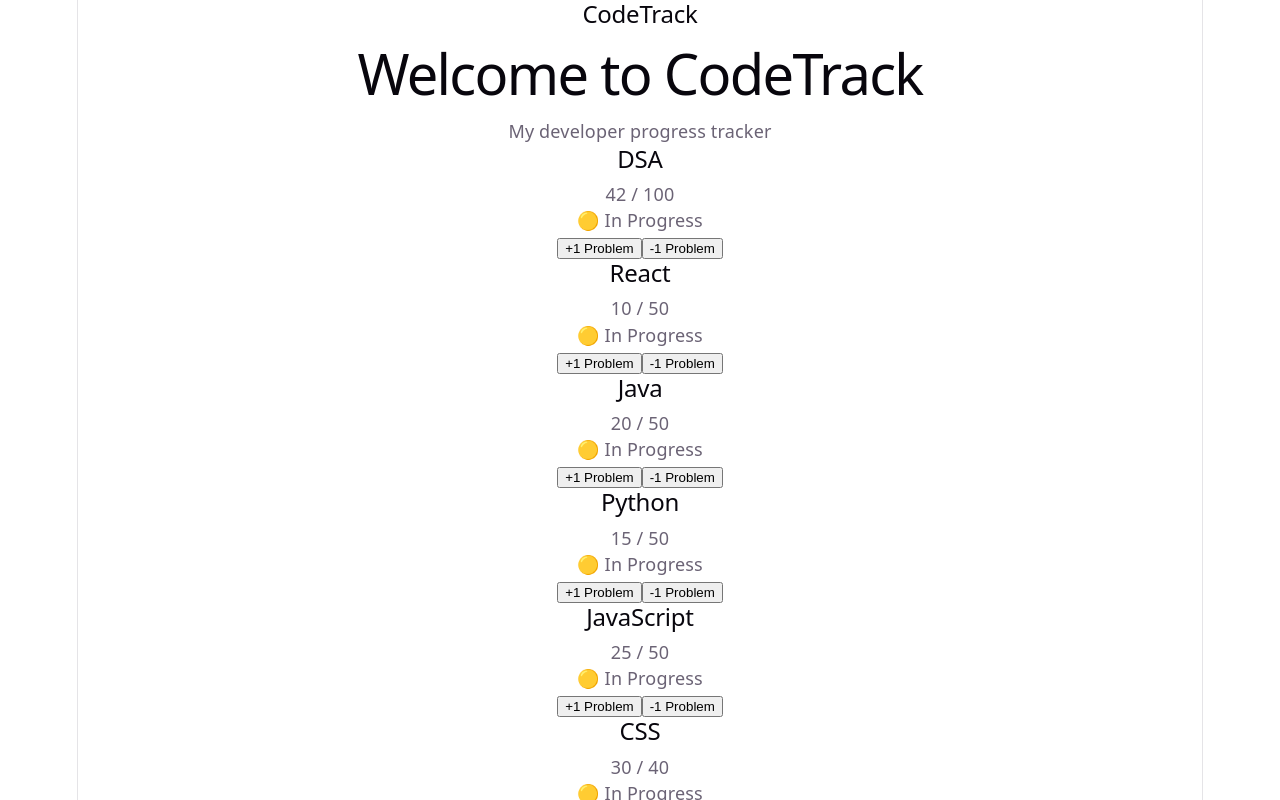
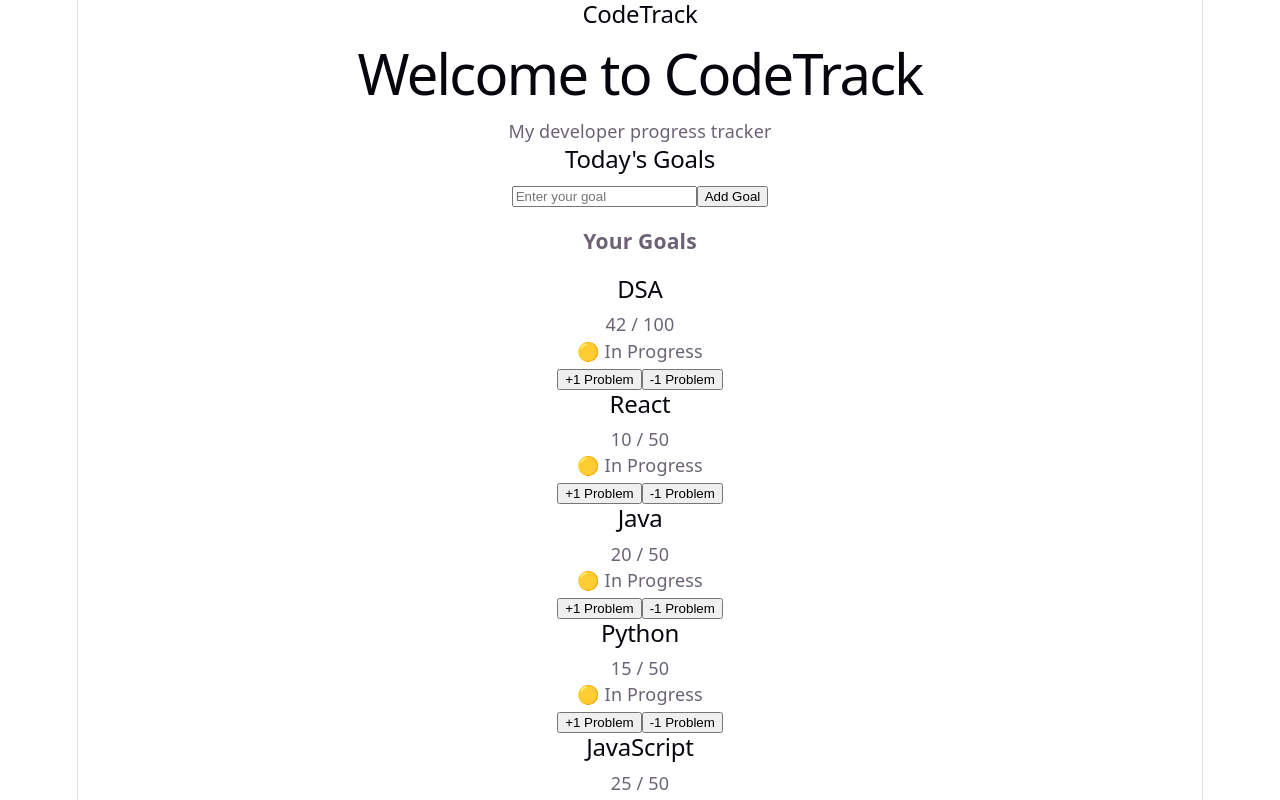
Before and after one commit to wablesayali11/my-first-react-app, a React (Vite) app: page / in a window 1280 px wide. Shown: the top 800 px of the page. Built offline with nearby package versions, Linux system fonts and the light colour scheme.

Commit message:
Added goal form and delete functionality

```diff
--- a/src/App.jsx
+++ b/src/App.jsx
@@ -1,3 +1,5 @@
+import { useState } from "react";
+import GoalForm from "./GoalForm.jsx";
 import Navbar from "./Navbar.jsx";
 import ProgressCard from "./ProgressCard.jsx";
 
@@ -24,17 +26,27 @@ function App() {
       total: 50
     },
     {
-      title:"JavaScript",
+      title: "JavaScript",
       completed: 25,
       total: 50
     },
     {
-      title:"CSS",
+      title: "CSS",
       completed: 30,
       total: 40
     }
+  ];
 
-  ];
+  // Store goals
+  const [goals, setGoals] = useState([]);
+
+  // Add a new goal
+  function addGoal(newGoal) {
+    setGoals([...goals, newGoal]);
+  }
+  function deleteGoal(indexToDelete) {
+  setGoals(goals.filter((_, index) => index !== indexToDelete));
+}
 
   return (
     <div>
@@ -43,6 +55,28 @@ function App() {
       <h1>Welcome to CodeTrack</h1>
       <p>My developer progress tracker</p>
 
+      <h2>Today's Goals</h2>
+
+      {/* Goal Form */}
+      <GoalForm onAddGoal={addGoal} />
+
+
+      {/* Display Goals */}
+      <h3>Your Goals</h3>
+
+     <ul>
+     {goals.map((goal, index) => (
+      <li key={index}>
+     {goal}
+
+      <button onClick={() => deleteGoal(index)}>
+        Delete
+      </button>
+      </li>
+    ))}
+     </ul>
+
+      {/* Progress Cards */}
       {skills.map((skill) => (
         <ProgressCard
           key={skill.title}
--- /dev/null
+++ b/src/GoalForm.jsx
@@ -0,0 +1,32 @@
+import { useState } from "react";
+
+function GoalForm({ onAddGoal }) {
+  const [goal, setGoal] = useState("");
+
+  function handleSubmit(event) {
+    event.preventDefault();
+
+    if (goal.trim() === "") {
+      return;
+    }
+
+    onAddGoal(goal);
+
+    setGoal("");
+  }
+
+  return (
+    <form onSubmit={handleSubmit}>
+      <input
+        type="text"
+        placeholder="Enter your goal"
+        value={goal}
+        onChange={(event) => setGoal(event.target.value)}
+      />
+
+      <button type="submit">Add Goal</button>
+    </form>
+  );
+}
+
+export default GoalForm;
--- a/src/ProgressCard.jsx
+++ b/src/ProgressCard.jsx
@@ -30,7 +30,8 @@ function ProgressCard(props) {
     ) : (
       <p>🟡 In Progress</p>
     )}
-      {completed===props.total&&(<p>Goal Achieved!</p>)}
+      {completed===props.total &&
+       (<p>Goal Achieved!</p>)}
 
       <button onClick={increaseProgress}>
         +1 Problem
```
Lines whose indentation alone changed are shown as unchanged.
